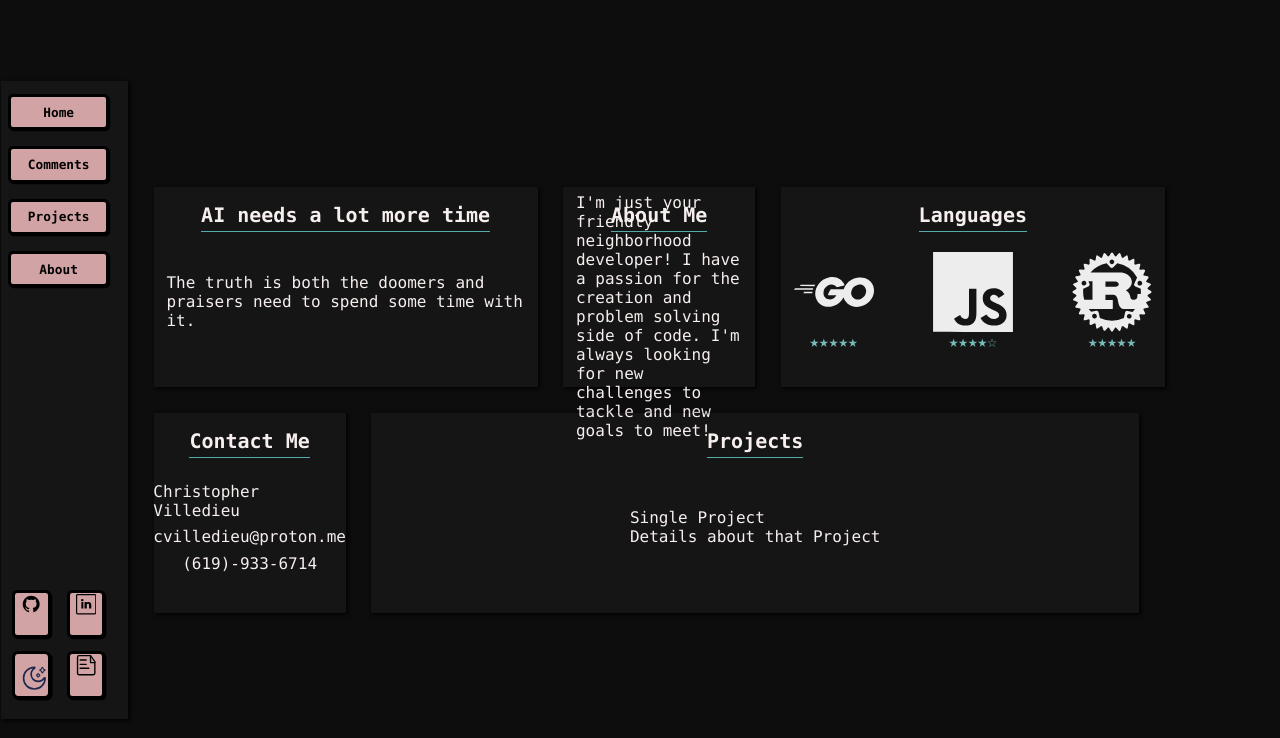
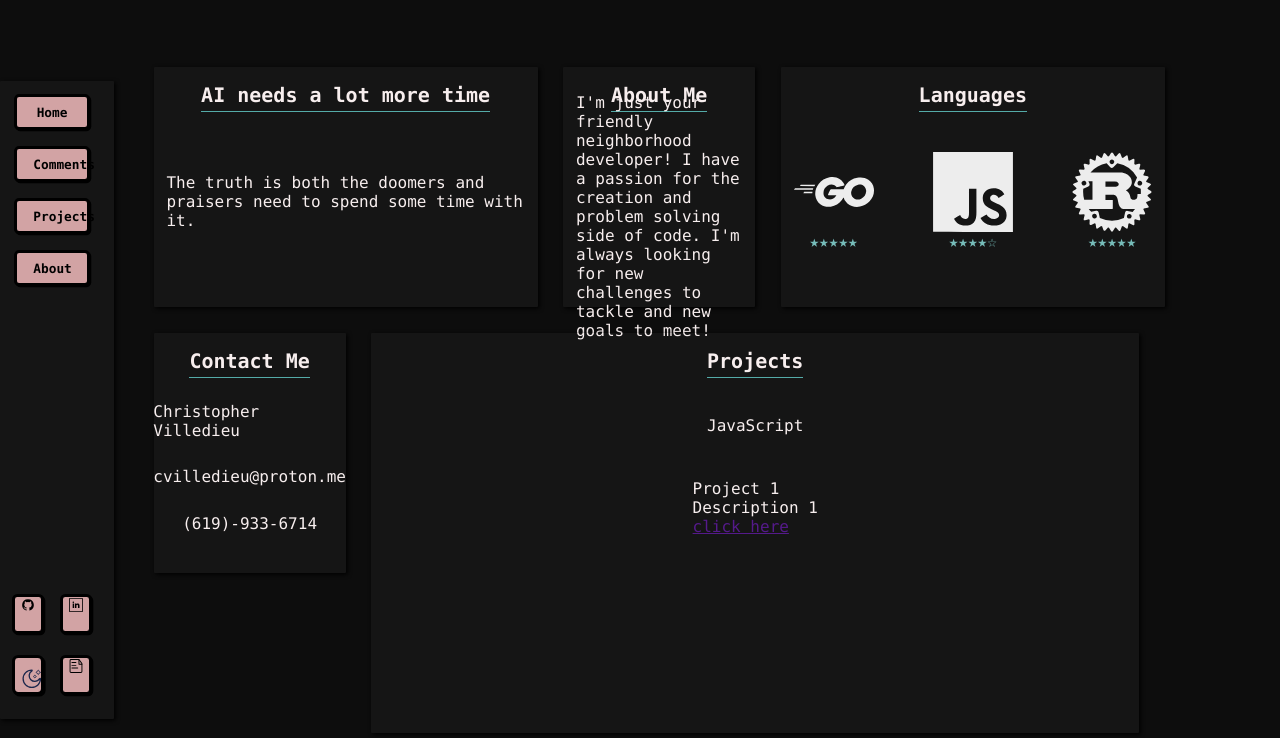
Before and after one commit to CVilledieu/Portfolio, a React app in the folder frontend/: page / in a window 1280 px wide. Shown: the top 738 px of the page. Built offline with nearby package versions, Linux system fonts and the light colour scheme; the HTML template or start-up script is replaced by a standard one.

Commit message:
Home page now can cycle through different catagories of projects and projects page will display various projects

```diff
--- a/frontend/src/App.css
+++ b/frontend/src/App.css
@@ -48,7 +48,7 @@ body {
 #side-block {
   display: flex;
   flex-direction: column;
-  align-items: flex-end;
+
   justify-content: center;
   width: 10%;
   max-width: 10%;
@@ -60,9 +60,10 @@ body {
 
 
 #nav-block {
+
   height: 85%;
-  width: 90%;
-  max-width: 90%;
+  width: 80%;
+  max-width: 80%;
   background-color: var(--panel-bg);
   border-radius: 1px;
   padding: 1cqw .75cqh;
@@ -87,12 +88,17 @@ body {
 }
 
 .nav-btn {
-  width: 100%;
-  max-width: 100%;
+  --nav-btn-width: 6cqw;
+  --nav-btn-height: 4.5cqh;
+  width: var(--nav-btn-width);
+  height: var(--nav-btn-height);
+  max-height: var(--nav-btn-height);
+  max-width: var(--nav-btn-width);
+
   font-family: inherit;
   padding: 0.6em 1.3em;
   font-weight: 900;
-  font-size: 1rem;
+  font-size: 1.5cqh;
   border: 3px solid black;
   border-radius: 0.4em;
   box-shadow: 0.1em 0.1em;
@@ -128,8 +134,8 @@ body {
 }
 
 .footer-btn {
-  --foot-btn-width: 3cqw;
-  --foot-btn-height: 6cqh;
+  --foot-btn-width: 2.5cqw;
+  --foot-btn-height: 5cqh;
   width: var(--foot-btn-width);
   height: var(--foot-btn-height);
   max-width: var(--foot-btn-width);
--- a/frontend/src/App.jsx
+++ b/frontend/src/App.jsx
@@ -6,6 +6,7 @@ import CommentsPage from './views/comments/comments.jsx';
 import ProjectsPage from './views/projects/projects.jsx';
 import AboutPage from './views/about/about.jsx';
 import { GithubSVG, LinkedInSVG, ResumeSVG, SunSVG, MoonSVG } from './views/util/svgs.jsx';
+import resume from './views/static/best2.jpg';
 
 
 /*
@@ -67,7 +68,7 @@ const Nav = ({setFunc, setTheme}) => {
         </div>
         <div className="contact-row">
           <ThemeBtn set={setTheme} />
-          <FooterBtn icon={<ResumeSVG />} link="" />
+          <FooterBtn icon={<ResumeSVG />} link={resume} />
          </div>
       </div>
     </div>
--- a/frontend/src/views/overview/style.css
+++ b/frontend/src/views/overview/home.css
@@ -19,25 +19,32 @@
 .large {
     width: 60cqw;
     max-width: 60cqw;
+    height: 50cqh;
+    max-height: 50cqh;
 }
 
 .medium {
     width: 30cqw;
     max-width: 30cqw;
+    height: 30cqh;
+    max-height: 30cqh;
 }
 
 .small {
     width: 15cqw;
     max-width: 15cqw;
+    height: 30cqh;
+    max-height: 30cqh;
 }
+
 
 .home-block {
     display: flex;
     flex-direction: column;
     align-items: center;
     justify-content: space-between;
-    height: 25cqh;
-    max-height: 30cqh;
+
+
 }
 
 .outline-title {
@@ -82,3 +89,33 @@
     height: 100%;
     max-height: 100%;
 }
+
+#home-projects {
+    width: 100%;
+    max-width: 100%;
+    align-items: center;
+    flex-direction: column;
+    justify-content: space-between;
+    gap: .5cqw;
+}
+
+.home-projects-catagory {
+    display: flex;
+    height: 40%;
+    max-height: 40%;
+    align-items: center;
+}
+
+.home-projects-display {
+    display: flex;
+    flex-direction: row;
+    justify-content: space-between;
+    width: 100%;
+    max-width: 100%;
+    height: 100%;
+    max-height: 100%;
+}
+
+.home-projects-list {
+
+}
--- a/frontend/src/views/overview/home.jsx
+++ b/frontend/src/views/overview/home.jsx
@@ -1,7 +1,8 @@
-import './style.css';
+import './home.css';
 import {CommentData} from '../comments/data.js';
 import {Golang, Rust, JS} from '../util/svgs.jsx';
-
+import ProjectsJsonData from '../projects/data.json';
+import React, {useState} from 'react';
 
 
 export default function HomePage() {
@@ -115,11 +116,23 @@ function StarRating({count}) {
 
 
 function Projects() {
+    const projectData = ProjectsJsonData;
+    const [projectState, setProjectState] = useState(0);
+    const projectCatagory = projectData[projectState];
+
     const inner = (
         <div className='inner-div-home' id="home-projects">
-            <div className='home-projects-single'>
-                <div className='project-svg'>Single Project</div>
-                <div className='project-title'>Details about that Project</div>
+            <div className='home-projects-catagory'>
+                {projectCatagory.catagory}
+            </div>
+            <div className='home-projects-display'>
+                <div className='home-projects-nav'>
+                    <ProjectNavBtn direction='left' onClick={() => setProjectState(projectState - 1)} />
+                </div>
+                <DisplayedProjects projects={projectCatagory.projects} />
+                <div className='home-projects-nav'>
+                    <ProjectNavBtn direction='right' onClick={() => setProjectState(projectState + 1)} />
+                </div>
             </div>
         </div>
     );
@@ -127,3 +140,33 @@ function Projects() {
         <Block title="Projects" size='large' InnerDiv={inner}/>
     );
 }
+
+function ProjectNavBtn({direction, onClick}) {
+    return (
+        <label className='home-projects-nav-btn' id={`projects-${direction}-nav`} onClick={onClick}>
+            <span></span>
+            <span></span>
+            <span></span>
+        </label>
+    );
+}
+
+function DisplayedProjects({projects}) {
+    return (
+        <div className='home-projects-list'>
+            {projects.map(project => {
+                return <ProjectSingle key={project.id} title={project.title} description={project.description} link={project.link} />
+            })}
+        </div>
+    );
+}
+
+function ProjectSingle({title, description, link}) {
+    return (
+        <div className='home-project'>
+            <div className='home-project-title'>{title}</div>
+            <div className='home-project-description'>{description}</div>
+            <div className='home-project-link'><a href={link} target='_blank' rel='noreferrer'>click here</a></div>
+        </div>
+    );
+}
--- a/frontend/src/views/projects/data.json
+++ b/frontend/src/views/projects/data.json
@@ -1,33 +1,33 @@
 [
     {
         "id": 1,
-        "lanaguage": "JavaScript",
+        "catagory": "JavaScript",
         "projects": [
             {
                 "id": 1,
-                "name": "Project 1",
+                "title": "Project 1",
                 "description": "Description 1",
                 "link": ""
             }
         ]
     },{
         "id": 2,
-        "lanaguage": "Go",
+        "catagory": "Go",
         "projects": [
             {
                 "id": 1,
-                "name": "Project 1",
+                "title": "Project 12",
                 "description": "Description 1",
                 "link": ""
             }
         ]
     },{
         "id": 3,
-        "lanaguage": "Rust",
+        "catagory": "Rust",
         "projects": [
             {
                 "id": 1,
-                "name": "Project 1",
+                "title": "Project 13",
                 "description": "Description 1",
                 "link": ""
             }
--- a/frontend/src/views/projects/projects.jsx
+++ b/frontend/src/views/projects/projects.jsx
@@ -4,20 +4,19 @@ import React from 'react';
 
 
 
+
 export default function ProjectsPage() {
     const data = ProjectData;
     const LanguageMap = () => {
-        lang = data[0];
-        return (
-            <LanguageDiv key={lang.id} title={lang.language} projectArray={lang.projects} />
-        )};
+        return data.map(lang => {
+            return (
+                <LanguageDiv key={lang.id} title={lang.catagory} projectArray={lang.projects} />
+        )}
+    )};
     return (
         <div className='page' id="projects">
-            <div className='project-btn' id='left-btn' >&lt;</div>
-            <div id="projects-display">
-                {LanguageMap()}
-            </div>
-            <div className='project-btn' id='right-btn'>&gt;</div>
+
+            {LanguageMap()}
         </div>
     );
 }
@@ -51,7 +50,7 @@ function Project({title, description, link}) {
                 {description}
             </div>
             <div className="project-link">
-                <a href={link} target="_blank" rel="noreferrer">{link}</a>
+                <a href={link} target="_blank" rel="noreferrer">click here{link}</a>
             </div>
         </div>
     );
```
